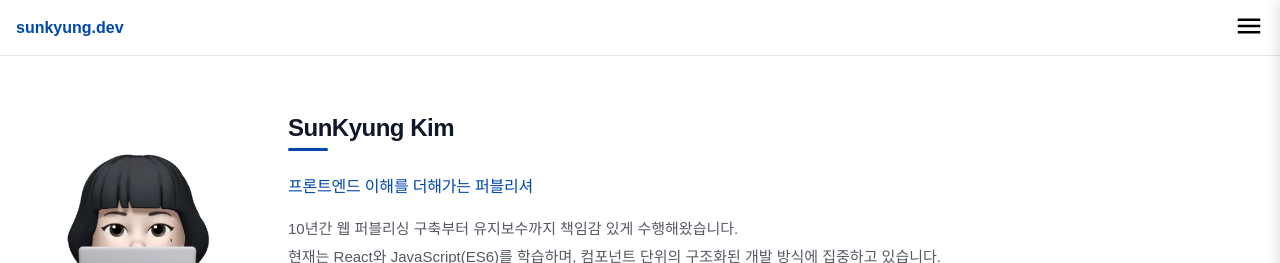
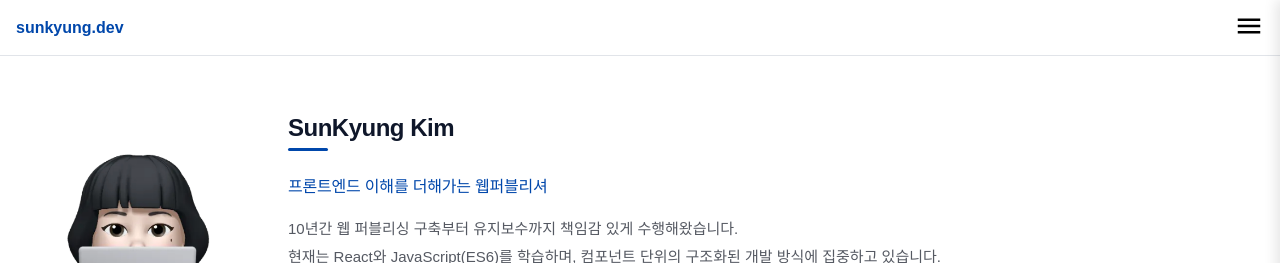
Before and after one commit to sunkyung-k/sk-portfolio-react, a React (Vite) app: page / in a window 1280 px wide. Shown: the top 263 px of the page. Built offline with nearby package versions, Linux system fonts and the light colour scheme; a web font is replaced by a local one.

Commit message:
Refactor : intro 텍스트 수정

```diff
--- a/src/sections/Intro.jsx
+++ b/src/sections/Intro.jsx
@@ -12,7 +12,7 @@ function Intro() {
       </div>
       <div className={styles.txtBox}>
         <h2 className={styles.name}>SunKyung Kim</h2>
-        <p className={styles.role}>프론트엔드 이해를 더해가는 퍼블리셔</p>
+        <p className={styles.role}>프론트엔드 이해를 더해가는 웹퍼블리셔</p>
         <div className={styles.desc}>
           <p>10년간 웹 퍼블리싱 구축부터 유지보수까지 책임감 있게 수행해왔습니다.</p>
           <p>
```
